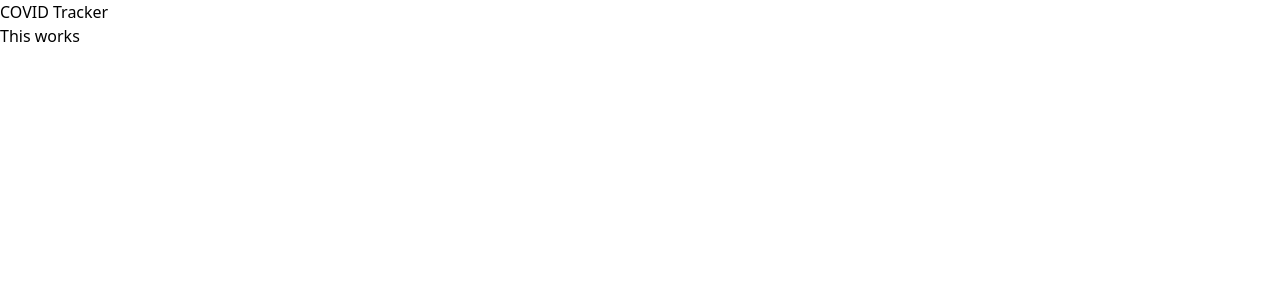
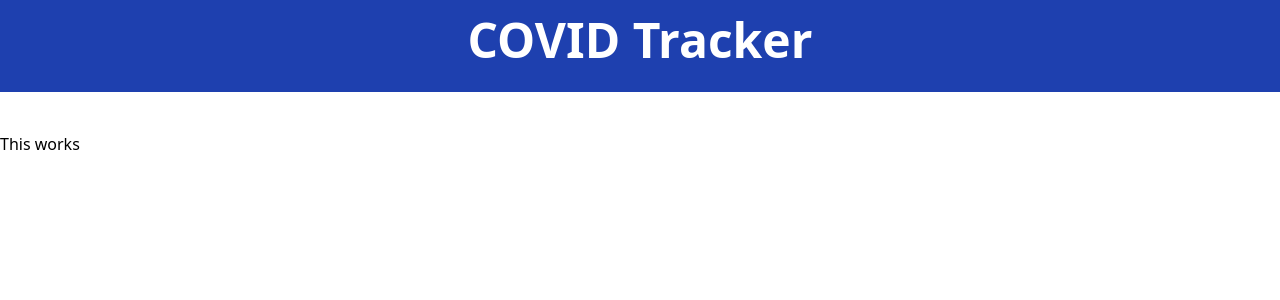
Before and after one commit to kahlilashanti/vuejscovid, a Vue app: page / in a window 1280 px wide. Shown: the top 300 px of the page. Built offline with nearby package versions, Linux system fonts and the light colour scheme.

Commit message:
added header text and tailwind styling

```diff
--- a/src/App.vue
+++ b/src/App.vue
@@ -1,6 +1,8 @@
 <template>
   <Header />
-  <router-view />
+  <div class="container">
+    <router-view />
+  </div>
 </template>
 
 <script>
--- a/src/components/Header.vue
+++ b/src/components/Header.vue
@@ -1,6 +1,6 @@
 <template>
-  <header>
-    <div>COVID Tracker</div>
+  <header class="text-center bg-blue-800 text-white p-4 mb-10">
+    <div class="text-3xl md:text-5xl font-bold mb-3">COVID Tracker</div>
   </header>
 </template>
 
--- a/tailwind.config.js
+++ b/tailwind.config.js
@@ -6,6 +6,10 @@
   },
   variants: {
     extend: {},
+    container: {
+      center: true,
+      padding: '2rem',
+    }
   },
   plugins: [],
 }
```
